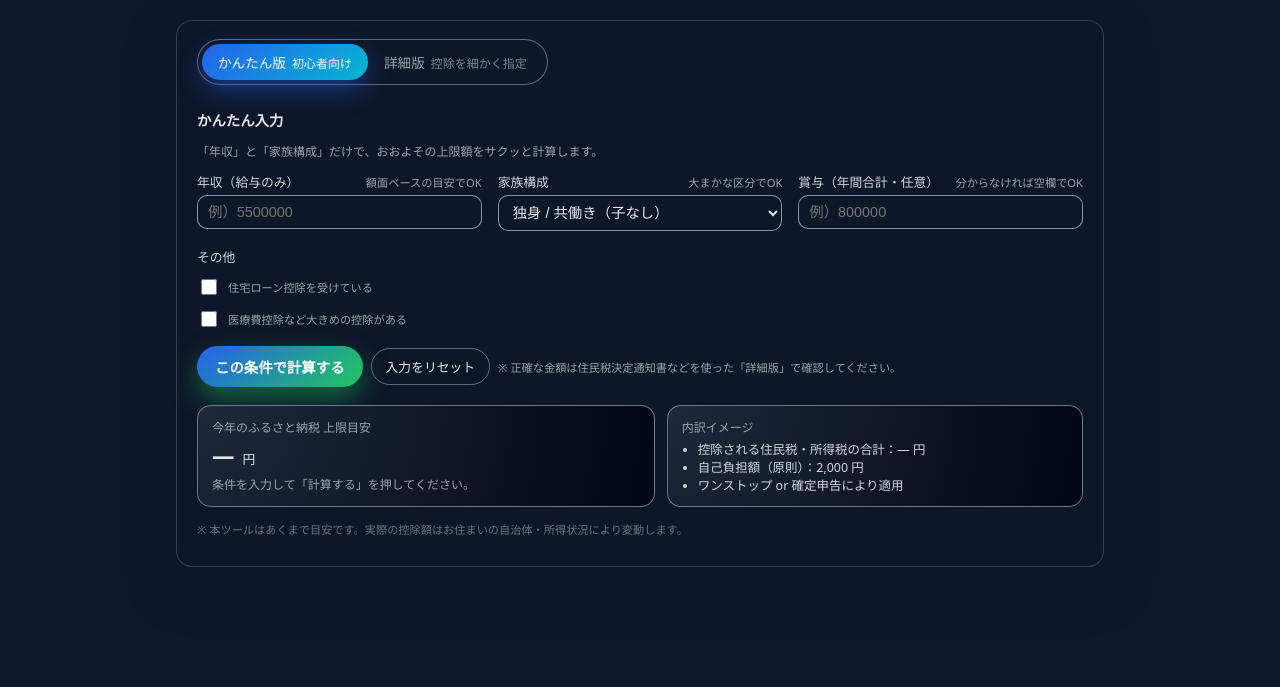
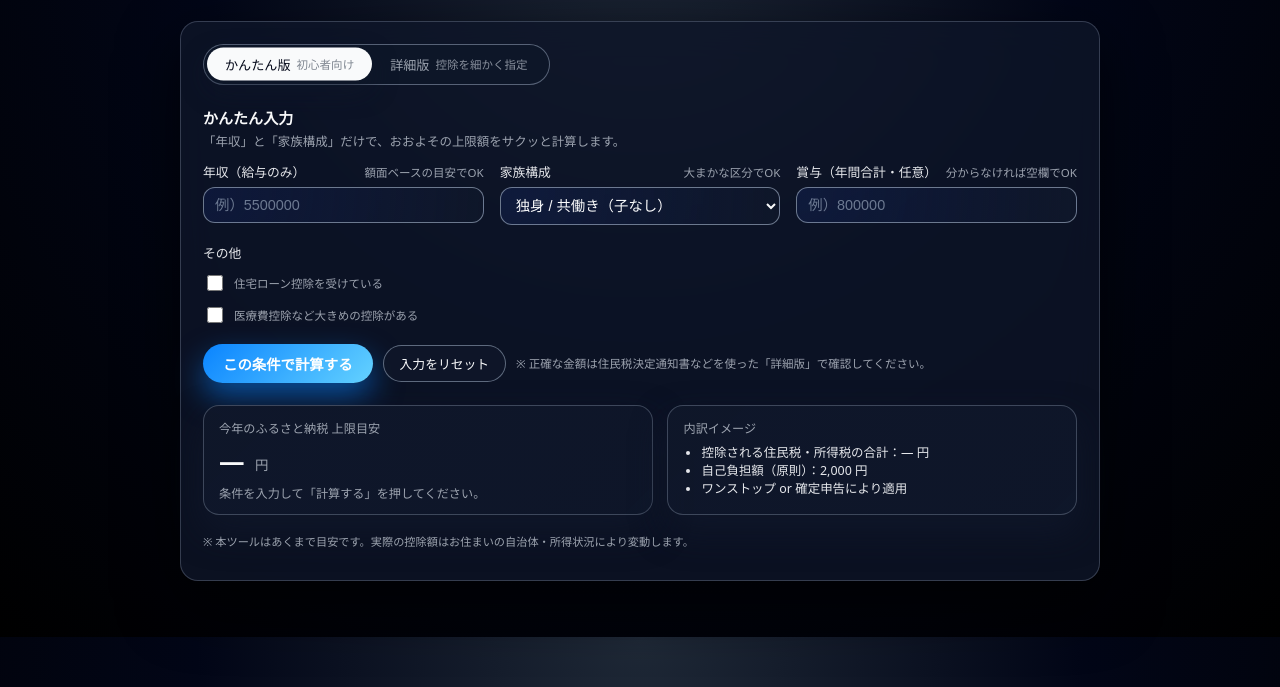
Before and after one commit to riosecca/furusato-tax-calculator, a website: page docs/index.html in a window 1280 px wide. Shown: the part 113-800 px from the top of the page. Drawn offline with Linux system fonts and the light colour scheme; files whose address does not match are found by name.

Commit message:
{commitment comments}

```diff
--- a/docs/index.html
+++ b/docs/index.html
@@ -10,18 +10,35 @@
       box-sizing: border-box;
     }
 
+    :root {
+      --bg-main: #020817;
+      --bg-card: rgba(15, 23, 42, 0.78);
+      --border-subtle: rgba(148, 163, 184, 0.35);
+      --text-primary: #f9fafb;
+      --text-secondary: #9ca3af;
+      --accent: #0a84ff;
+      --accent-soft: rgba(10, 132, 255, 0.16);
+      --radius-lg: 18px;
+      --radius-pill: 999px;
+      --shadow-soft: 0 24px 60px rgba(0, 0, 0, 0.65);
+      --blur-strength: 20px;
+      --transition-fast: 150ms ease-out;
+    }
+
     body {
       margin: 0;
-      font-family: system-ui, -apple-system, BlinkMacSystemFont, "Segoe UI",
-        sans-serif;
-      background: #0f172a;
-      color: #e5e7eb;
+      font-family: system-ui, -apple-system, BlinkMacSystemFont, "SF Pro Text",
+        "Segoe UI", sans-serif;
+      background:
+        radial-gradient(circle at top, #1f2937 0, #020617 45%, #000 100%);
+      color: var(--text-primary);
+      -webkit-font-smoothing: antialiased;
     }
 
     .app {
       max-width: 960px;
-      margin: 24px auto 48px;
-      padding: 0 16px;
+      margin: 32px auto 56px;
+      padding: 0 20px;
     }
 
     .app-header {
@@ -33,257 +50,326 @@
     }
 
     .app-title {
-      font-size: 1.6rem;
+      font-size: 1.7rem;
       font-weight: 700;
+      letter-spacing: 0.02em;
     }
 
     .app-subtitle {
-      font-size: 0.85rem;
-      color: #9ca3af;
+      font-size: 0.86rem;
+      color: var(--text-secondary);
+      margin-top: 4px;
     }
 
     .badge {
-      padding: 4px 10px;
-      border-radius: 999px;
-      font-size: 0.75rem;
-      background: rgba(96, 165, 250, 0.16);
-      color: #bfdbfe;
-      border: 1px solid rgba(59, 130, 246, 0.4);
+      padding: 6px 12px;
+      border-radius: var(--radius-pill);
+      font-size: 0.74rem;
+      background: rgba(15, 23, 42, 0.85);
+      color: var(--text-secondary);
+      border: 1px solid rgba(148, 163, 184, 0.45);
+      backdrop-filter: blur(var(--blur-strength));
     }
 
     .card {
-      background: rgba(15, 23, 42, 0.9);
-      border-radius: 16px;
+      background: var(--bg-card);
+      border-radius: var(--radius-lg);
       border: 1px solid rgba(148, 163, 184, 0.3);
-      padding: 18px 20px;
-      box-shadow: 0 18px 45px rgba(15, 23, 42, 0.9);
+      padding: 22px 22px 20px;
+      box-shadow: var(--shadow-soft);
+      backdrop-filter: blur(var(--blur-strength));
     }
+
+    /* tabs = macOSのセグメントコントロールっぽく */
 
     .tabs {
       display: inline-flex;
-      padding: 4px;
-      border-radius: 999px;
-      background: rgba(15, 23, 42, 0.9);
-      border: 1px solid rgba(148, 163, 184, 0.6);
-      margin-bottom: 16px;
+      padding: 3px;
+      border-radius: var(--radius-pill);
+      background: rgba(15, 23, 42, 0.92);
+      border: 1px solid rgba(148, 163, 184, 0.55);
+      margin-bottom: 18px;
     }
 
     .tab-button {
       border: none;
       background: transparent;
-      color: #9ca3af;
-      font-size: 0.85rem;
-      padding: 8px 16px;
-      border-radius: 999px;
+      color: var(--text-secondary);
+      font-size: 0.82rem;
+      padding: 7px 18px;
+      border-radius: var(--radius-pill);
       cursor: pointer;
       display: flex;
       align-items: center;
       gap: 6px;
-      transition: all 0.15s ease;
+      transition: background var(--transition-fast), color var(--transition-fast),
+        box-shadow var(--transition-fast), transform var(--transition-fast);
+      white-space: nowrap;
     }
 
     .tab-button span {
-      font-size: 0.75rem;
-      opacity: 0.8;
+      font-size: 0.72rem;
+      opacity: 0.85;
+    }
+
+    .tab-button:hover {
+      background: rgba(15, 23, 42, 0.9);
+      color: #e5e7eb;
     }
 
     .tab-button.tab-active {
-      background: linear-gradient(135deg, #2563eb, #06b6d4);
-      color: white;
-      box-shadow: 0 10px 24px rgba(37, 99, 235, 0.45);
+      background: #f9fafb;
+      color: #020617;
+      box-shadow: 0 10px 24px rgba(15, 23, 42, 0.6);
+      transform: translateY(-0.5px);
     }
 
     .tab-button.tab-active span {
-      opacity: 1;
+      opacity: 0.7;
+      color: #4b5563;
     }
 
     .panel {
       display: none;
-      margin-top: 8px;
+      margin-top: 4px;
     }
 
     .panel.panel-active {
       display: block;
     }
 
+    .section-title {
+      font-size: 0.94rem;
+      font-weight: 600;
+      margin: 2px 0 4px;
+    }
+
+    .section-caption {
+      font-size: 0.78rem;
+      color: var(--text-secondary);
+      margin: 0 0 10px;
+    }
+
     .form-grid {
       display: grid;
       grid-template-columns: repeat(auto-fit, minmax(240px, 1fr));
-      gap: 16px;
+      gap: 18px 16px;
       margin-top: 12px;
     }
 
     .form-field {
       display: flex;
       flex-direction: column;
-      gap: 4px;
+      gap: 6px;
     }
 
     .form-label {
       font-size: 0.8rem;
-      color: #d1d5db;
+      color: #e5e7eb;
       display: flex;
       justify-content: space-between;
-      align-items: center;
+      align-items: baseline;
+      gap: 8px;
     }
 
     .form-hint {
-      font-size: 0.7rem;
-      color: #9ca3af;
+      font-size: 0.72rem;
+      color: var(--text-secondary);
     }
 
     .input,
     .select {
       width: 100%;
-      padding: 8px 10px;
-      border-radius: 10px;
-      border: 1px solid rgba(148, 163, 184, 0.9);
-      background: rgba(15, 23, 42, 0.9);
-      color: #e5e7eb;
+      padding: 9px 11px;
+      border-radius: 12px;
+      border: 1px solid rgba(148, 163, 184, 0.7);
+      background: radial-gradient(circle at top left,
+          rgba(30, 64, 175, 0.16),
+          rgba(15, 23, 42, 0.96));
+      color: var(--text-primary);
       font-size: 0.9rem;
+      transition: border-color var(--transition-fast),
+        box-shadow var(--transition-fast),
+        background var(--transition-fast), transform var(--transition-fast);
+    }
+
+    .input::placeholder {
+      color: rgba(148, 163, 184, 0.7);
     }
 
     .input:focus,
     .select:focus {
       outline: none;
-      border-color: #60a5fa;
-      box-shadow: 0 0 0 1px rgba(37, 99, 235, 0.8);
+      border-color: var(--accent);
+      box-shadow: 0 0 0 1px rgba(10, 132, 255, 0.9);
+      background: rgba(15, 23, 42, 0.98);
+      transform: translateY(-0.5px);
     }
 
     .checkbox-row {
       display: flex;
       align-items: center;
       gap: 8px;
-      margin-top: 6px;
+      margin-top: 4px;
     }
 
     .checkbox-row input[type="checkbox"] {
       width: 16px;
       height: 16px;
-      accent-color: #2563eb;
-    }
-
-    .section-title {
-      font-size: 0.9rem;
-      font-weight: 600;
-      margin-top: 4px;
-      margin-bottom: 6px;
-      color: #e5e7eb;
-    }
-
-    .section-caption {
-      font-size: 0.75rem;
-      color: #9ca3af;
-      margin-bottom: 8px;
+      accent-color: var(--accent);
+      border-radius: 4px;
     }
 
     .button-row {
       display: flex;
       flex-wrap: wrap;
-      gap: 8px;
-      margin-top: 16px;
+      gap: 10px;
+      margin-top: 18px;
       align-items: center;
     }
 
     .btn-primary {
       border: none;
-      border-radius: 999px;
-      padding: 10px 18px;
+      border-radius: var(--radius-pill);
+      padding: 9px 20px;
       font-size: 0.9rem;
       font-weight: 600;
       cursor: pointer;
-      background: linear-gradient(135deg, #2563eb, #22c55e);
-      color: white;
-      box-shadow: 0 12px 26px rgba(22, 163, 74, 0.55);
+      background: linear-gradient(135deg, #0a84ff, #64d2ff);
+      color: #ffffff;
+      box-shadow: 0 14px 30px rgba(10, 132, 255, 0.55);
       display: inline-flex;
       align-items: center;
       gap: 6px;
+      transition: transform var(--transition-fast),
+        box-shadow var(--transition-fast), filter var(--transition-fast);
+    }
+
+    .btn-primary:hover {
+      filter: brightness(1.07);
+      box-shadow: 0 18px 40px rgba(10, 132, 255, 0.7);
+      transform: translateY(-0.5px);
     }
 
     .btn-secondary {
-      border-radius: 999px;
-      padding: 8px 14px;
+      border-radius: var(--radius-pill);
+      padding: 8px 16px;
       font-size: 0.8rem;
       border: 1px solid rgba(148, 163, 184, 0.6);
-      background: transparent;
-      color: #e5e7eb;
+      background: rgba(15, 23, 42, 0.9);
+      color: var(--text-primary);
       cursor: pointer;
+      transition: background var(--transition-fast),
+        border-color var(--transition-fast),
+        color var(--transition-fast), transform var(--transition-fast);
+    }
+
+    .btn-secondary:hover {
+      background: rgba(31, 41, 55, 0.95);
+      border-color: rgba(209, 213, 219, 0.7);
+      transform: translateY(-0.5px);
     }
 
     .btn-primary:active,
     .btn-secondary:active {
-      transform: translateY(1px);
+      transform: translateY(0.5px);
       box-shadow: none;
     }
 
     .result-grid {
       display: grid;
       grid-template-columns: minmax(0, 1.1fr) minmax(0, 1fr);
-      gap: 12px;
-      margin-top: 18px;
+      gap: 14px;
+      margin-top: 22px;
     }
 
     .result-card {
-      border-radius: 14px;
-      border: 1px solid rgba(148, 163, 184, 0.7);
-      padding: 12px 14px;
-      background: radial-gradient(circle at top left, #1e293b, #020617);
+      border-radius: 16px;
+      border: 1px solid var(--border-subtle);
+      padding: 13px 15px 12px;
+      background:
+        linear-gradient(135deg,
+          rgba(15, 23, 42, 0.98),
+          rgba(15, 23, 42, 0.94));
+      box-shadow: 0 16px 34px rgba(15, 23, 42, 0.9);
     }
 
     .result-label {
-      font-size: 0.75rem;
-      color: #9ca3af;
-      margin-bottom: 4px;
+      font-size: 0.76rem;
+      color: var(--text-secondary);
+      margin-bottom: 6px;
     }
 
     .result-value-main {
-      font-size: 1.4rem;
+      font-size: 1.6rem;
       font-weight: 700;
+      letter-spacing: 0.01em;
     }
 
     .result-unit {
-      font-size: 0.8rem;
-      margin-left: 4px;
+      font-size: 0.84rem;
+      margin-left: 6px;
+      color: var(--text-secondary);
     }
 
     .result-sub {
-      font-size: 0.75rem;
-      color: #9ca3af;
-      margin-top: 4px;
+      font-size: 0.76rem;
+      color: var(--text-secondary);
+      margin-top: 6px;
     }
 
     .result-detail-list {
       font-size: 0.78rem;
-      color: #d1d5db;
-      margin: 0;
-      padding-left: 16px;
+      color: #e5e7eb;
+      margin: 2px 0 0;
+      padding-left: 18px;
     }
 
     .pill-row {
       display: flex;
       flex-wrap: wrap;
-      gap: 6px;
-      margin-top: 6px;
+      gap: 8px;
+      margin-top: 14px;
     }
 
     .pill {
-      padding: 4px 10px;
+      padding: 5px 11px;
       font-size: 0.72rem;
+      border-radius: var(--radius-pill);
+      border: 1px solid rgba(148, 163, 184, 0.6);
+      color: var(--text-primary);
+      background: rgba(15, 23, 42, 0.9);
+    }
+
+    .pill::before {
+      content: "";
+      display: inline-block;
+      width: 5px;
+      height: 5px;
       border-radius: 999px;
-      border: 1px solid rgba(148, 163, 184, 0.7);
-      color: #e5e7eb;
+      margin-right: 6px;
+      background: var(--accent);
     }
 
     .footer-note {
-      margin-top: 14px;
+      margin-top: 18px;
       font-size: 0.7rem;
-      color: #6b7280;
+      color: var(--text-secondary);
     }
 
     @media (max-width: 720px) {
+      .app {
+        margin-top: 20px;
+      }
+
       .app-header {
         flex-direction: column;
         align-items: flex-start;
+        gap: 8px;
+      }
+
+      .app-title {
+        font-size: 1.45rem;
       }
 
       .result-grid {
@@ -382,8 +468,7 @@
             入力をリセット
           </button>
           <span class="form-hint">
-            ※
-            正確な金額は住民税決定通知書などを使った「詳細版」で確認してください。
+            ※ 正確な金額は住民税決定通知書などを使った「詳細版」で確認してください。
           </span>
         </div>
       </div>
@@ -466,8 +551,7 @@
             入力をリセット
           </button>
           <span class="form-hint">
-            ※
-            上限ギリギリではなく、少し余裕を持った額にすることをおすすめします。
+            ※ 上限ギリギリではなく、少し余裕を持った額にすることをおすすめします。
           </span>
         </div>
 
@@ -500,8 +584,7 @@
       </div>
 
       <p class="footer-note">
-        ※
-        本ツールはあくまで目安です。実際の控除額はお住まいの自治体・所得状況により変動します。
+        ※ 本ツールはあくまで目安です。実際の控除額はお住まいの自治体・所得状況により変動します。
       </p>
     </section>
   </div>
```
